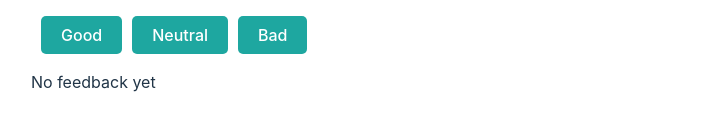
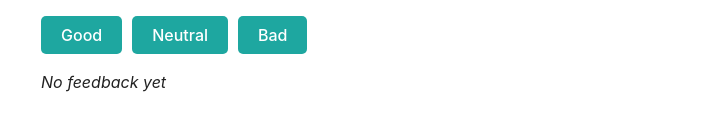
Before and after one commit to Viktor2024S/goit-react-hw-02, a React (Vite) app: page / in a window 1280 px wide. Shown: the part 227-358 px from the top of the page, without its empty margins (1-704 px from the left). Built offline with nearby package versions, Linux system fonts and the light colour scheme.

Commit message:
add Notification

```diff
--- a/src/App.jsx
+++ b/src/App.jsx
@@ -3,6 +3,7 @@ import "./App.css";
 import Description from "./components/Description/Description";
 import Feedback from "./components/Feedback/Feedback";
 import Option from "./components/Option/Option";
+import Notification from "./components/Notification/Notification";
 
 export default function App() {
   const [count, setCount] = useState(() => {
@@ -53,7 +54,7 @@ export default function App() {
           positivePercentage={positivePercentage}
         />
       ) : (
-        <p>No feedback yet</p>
+        <Notification message="No feedback yet" />
       )}
     </>
   );
--- /dev/null
+++ b/src/components/Notification/Notification.jsx
@@ -0,0 +1,5 @@
+import styles from "./Notification.module.css";
+
+export default function Notification({ message }) {
+  return <p className={styles.notification}>{message}</p>;
+}
--- /dev/null
+++ b/src/components/Notification/Notification.module.css
@@ -0,0 +1,5 @@
+.notification {
+  font-style: italic;
+  color: #222;
+  margin-left: 10px;
+}
```
